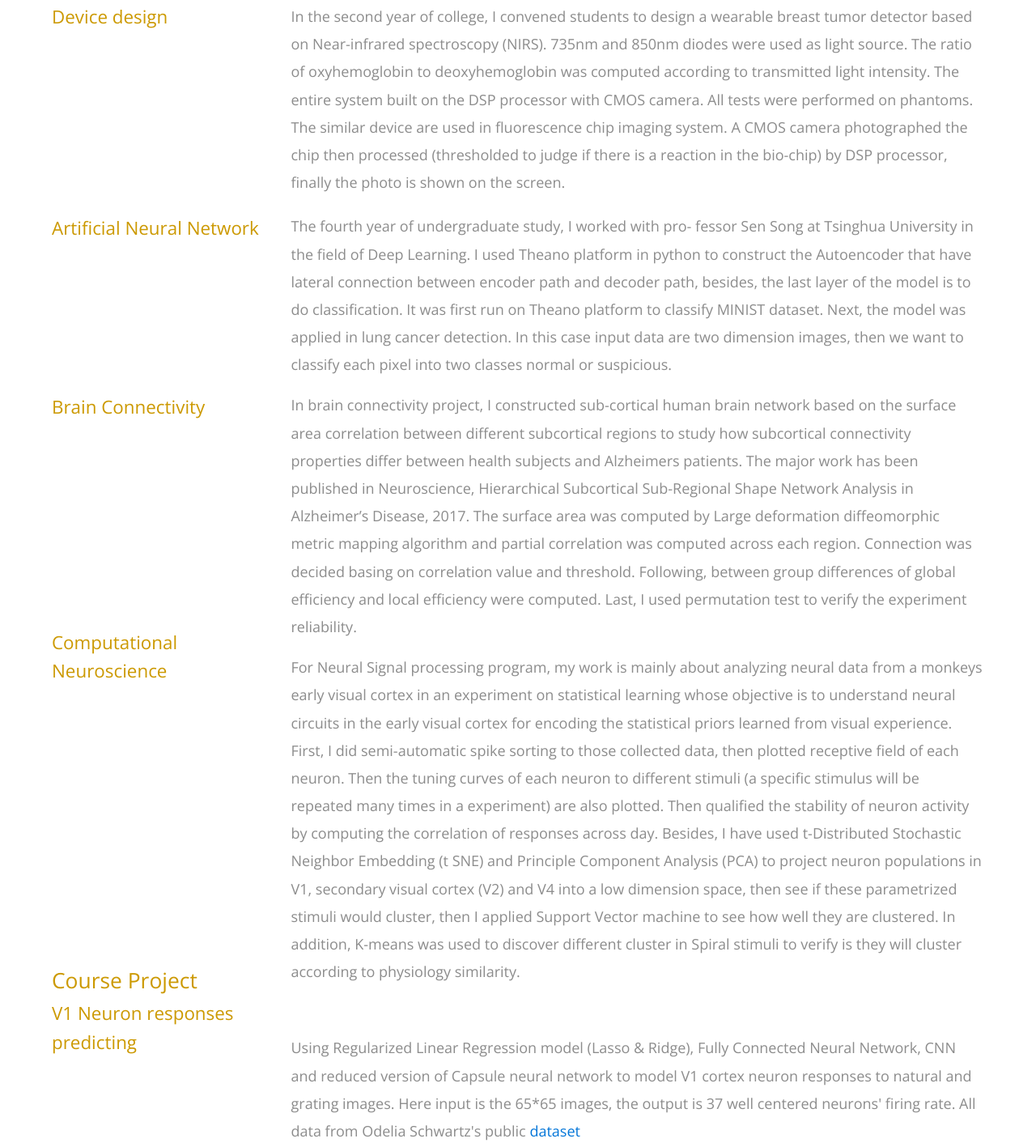
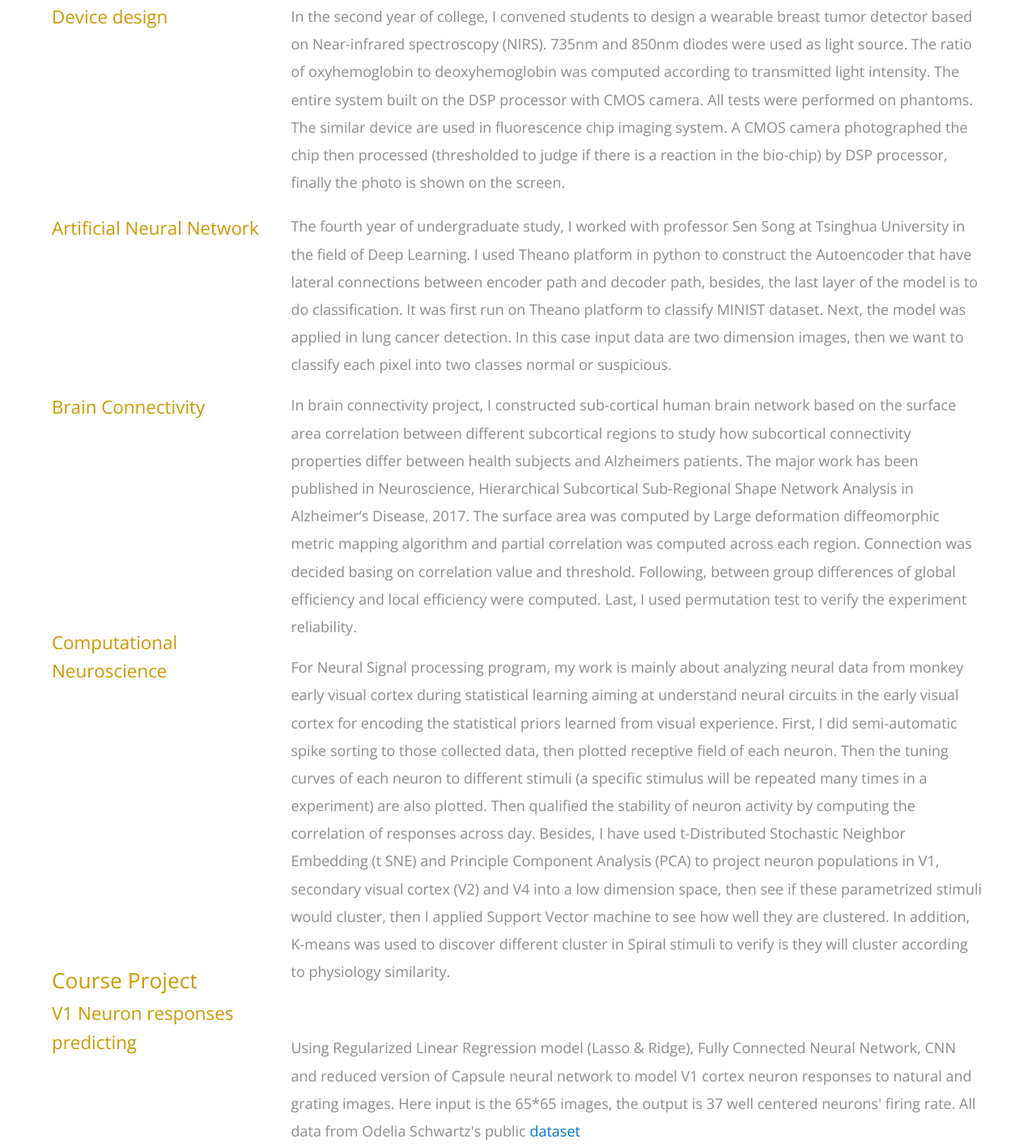
Before and after one commit to christincha/christincha.github.io, a plain HTML site: page about.html in a window 1280 px wide. Shown: the part 374-1791 px from the top of the page at 81% size. Drawn offline with nearby package versions, Linux system fonts and the light colour scheme; a script that the page names is missing.

Commit message:
update informatkion

```diff
--- a/about.html
+++ b/about.html
@@ -99,9 +99,9 @@ http://www.templatemo.com/tm-488-classic
                             camera. All tests were performed on phantoms. The similar device are used in fluorescence chip imaging system.
                             A CMOS camera photographed the chip then processed (thresholded to judge if there is a
                             reaction in the bio-chip) by DSP processor, finally the photo is shown on the screen.</p>
-                        <p> The fourth year of undergraduate study, I worked with pro- fessor Sen Song at Tsinghua
+                        <p> The fourth year of undergraduate study, I worked with professor Sen Song at Tsinghua
                             University in the field of Deep Learning. I used Theano platform in python to construct
-                            the Autoencoder that have lateral connection between encoder path and decoder path, besides,
+                            the Autoencoder that have lateral connections between encoder path and decoder path, besides,
                             the last layer of the model is to do classification. It was first run on Theano platform to
                             classify MINIST dataset. Next, the model was applied in lung cancer detection.
                             In this case input data are two dimension images, then we want to classify each pixel into two classes normal
@@ -118,8 +118,8 @@ http://www.templatemo.com/tm-488-classic
                             reliability.
                          </p>
                         <p class="tm-margin-b-60">
-                            For Neural Signal processing program, my work is mainly about analyzing neural data from a monkeys
-                            early visual cortex in an experiment on statistical learning whose objective is to understand neural
+                            For Neural Signal processing program, my work is mainly about analyzing neural data from monkey
+                            early visual cortex during statistical learning aiming at understand neural
                             circuits in the early visual cortex for encoding the statistical priors learned from visual experience.
                             First, I did semi-automatic spike sorting to those collected data, then plotted receptive field of each neuron.
                             Then the tuning curves of each neuron to different stimuli (a specific stimulus will be repeated many times in a
```
Also changed, not shown: index.html (+3 -4 lines), img/tm-home-img(2).jpg (deleted), 3 other files.
